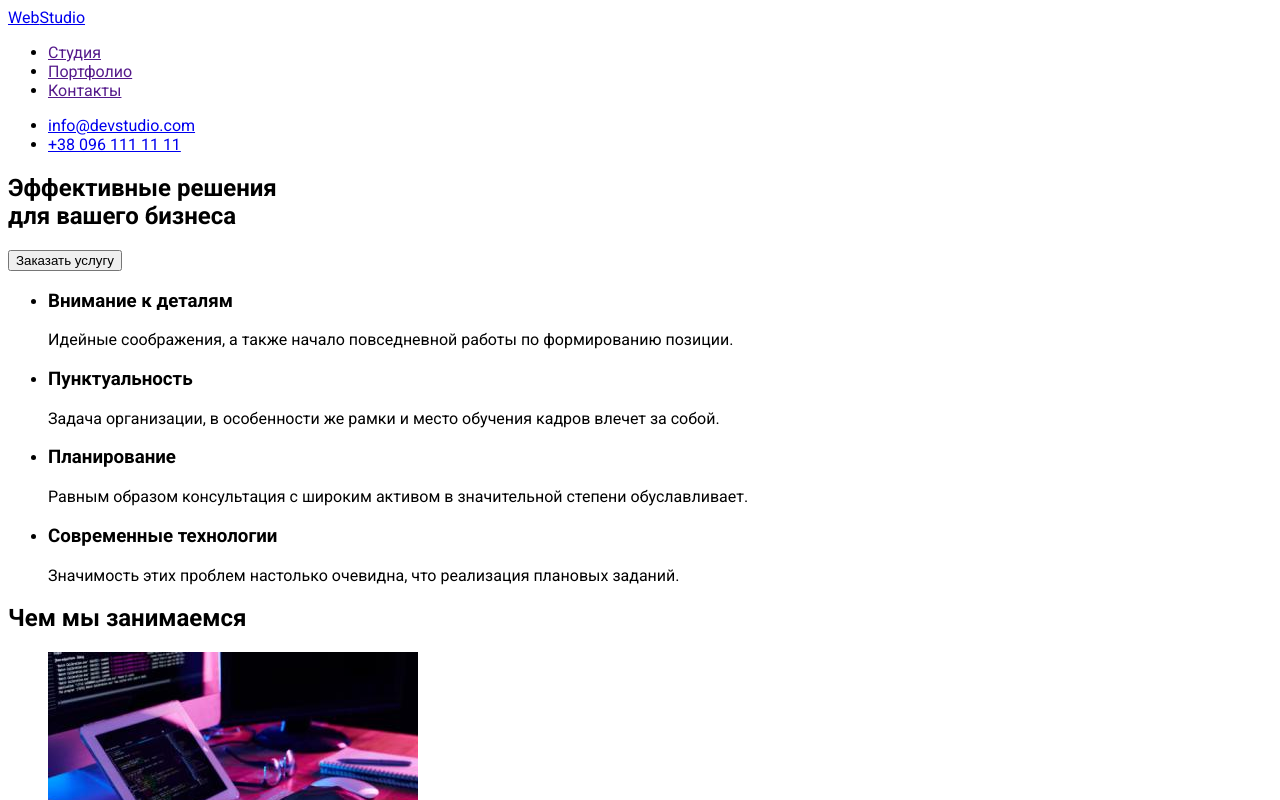
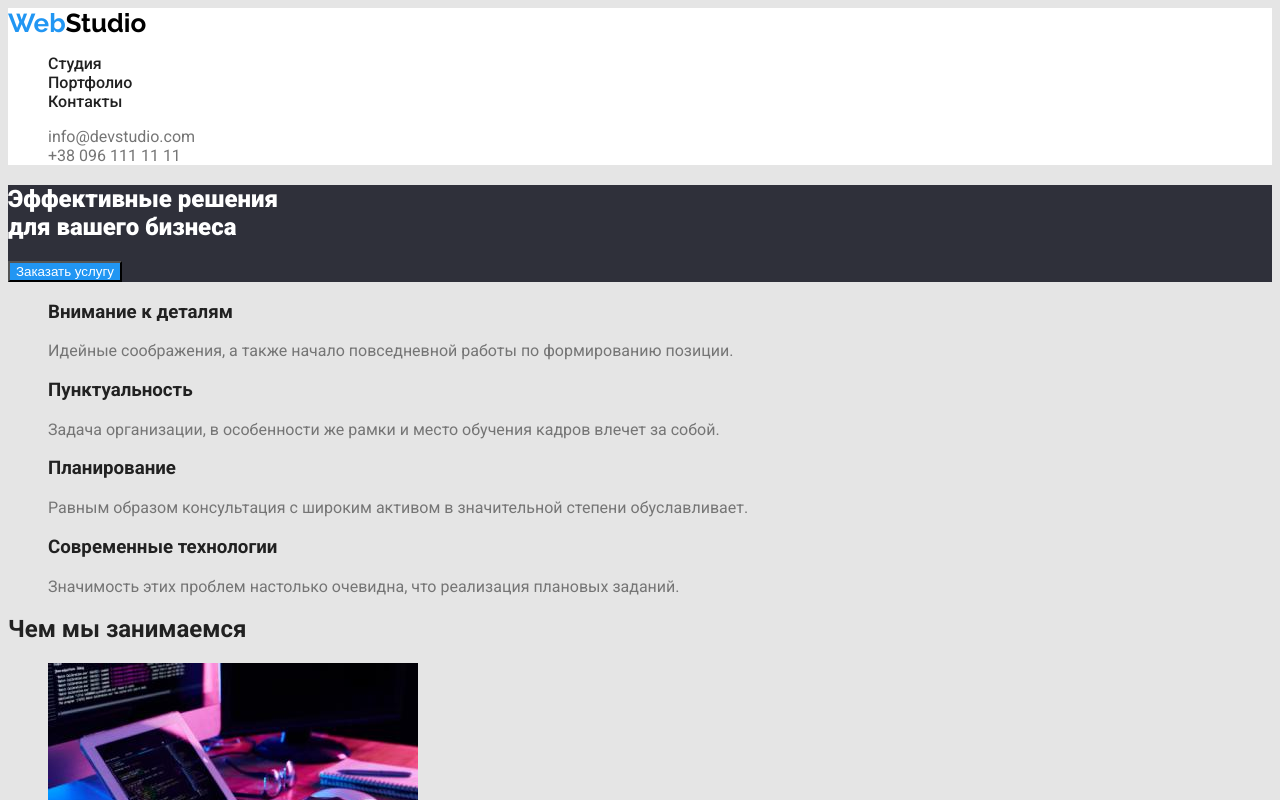
Before and after one commit to Shyshkan/goit-markup-hw-02, a plain HTML site: page index.html in a window 1280 px wide. Shown: the top 800 px of the page. Drawn offline with Linux system fonts and the light colour scheme.

Commit message:
add fonts colors

```diff
--- a/css/styles.css
+++ b/css/styles.css
@@ -1,4 +1,94 @@
-body{
-    font-family: 'Raleway', sans-serif;
-    font-family: 'Roboto', sans-serif;
+body {
+  color: #757575;
+  background: #e5e5e5;
+  font-family: "Raleway", sans-serif;
+  font-family: "Roboto", sans-serif;
 }
+a {
+  text-decoration: none;
+}
+ul {
+  list-style: none;
+}
+/* Шапка */
+header {
+  background-color: #ffffff;
+}
+.logo {
+  font-family: "Raleway";
+  font-weight: 700;
+  font-size: 26px;
+  color: #000000;
+}
+.logo span {
+  color: #2196f3;
+}
+.site-nav-item a {
+  font-weight: 500;
+  color: #212121;
+}
+.site-nav-item a:hover {
+  color: #2196f3;
+}
+.mail-tel-item a {
+  color: #757575;
+}
+.mail-tel-item a:hover {
+  color: #2196f3;
+}
+/* Банер */
+.hero {
+  color: #ffffff;
+  background-color: #2f303a;
+}
+.hero-title {
+  font-weight: 900;
+}
+.hero-button {
+  color: #ffffff;
+  background-color: #2196f3;
+}
+/* Особенности */
+.particular-title {
+  color: #212121;
+  font-weight: 700;
+}
+/* Чем мы занимаемся */
+.doing-title {
+  color: #212121;
+  font-weight: 700;
+}
+/* Наша команда */
+.team {
+  background-color: #f5f4fa;
+}
+.team-item {
+  background-color: #ffffff;
+  filter: drop-shadow(0px 4px 4px rgba(0, 0, 0, 0.25));
+}
+.team-name {
+  color: #212121;
+  font-weight: 500;
+}
+.team-position {
+  color: #757575;
+}
+footer {
+  background-color: #2f303a;
+}
+.contacts-address {
+  color: #ffffff;
+  font-style: normal;
+  letter-spacing: 0.03em;
+}
+.contacts-item {
+  color: rgba(255, 255, 255, 0.6);
+  font-style: normal;
+  letter-spacing: 0.03em;
+}
+/* текст #000000 */
+/* вторичный текст #212121 */
+/* акцент #2196F3 */
+/* белый #FFFFFF */
+/* контакт rgba(255, 255, 255, 0.6) */
+/* задник #2F303A */
--- a/index.html
+++ b/index.html
@@ -10,63 +10,67 @@
       href="https://fonts.googleapis.com/css2?family=Raleway:wght@700&family=Roboto:wght@400;500;700;900&display=swap"
       rel="stylesheet"
     />
+    <title>WebStudio</title>
     <link rel="stylesheet" href="./css/styles.css" />
-    <title>WebStudio</title>
   </head>
   <body>
     <!-- Шапка -->
     <header>
+      <a href="./index.html" lang="en" class="logo"> <span>Web</span>Studio</a>
       <nav>
-        <a href="./index.html" lang="en"> <span>Web</span>Studio</a>
-        <ul>
-          <li><a href="">Студия</a></li>
-          <li><a href="">Портфолио</a></li>
-          <li><a href="">Контакты</a></li>
+        <ul class="site-nav">
+          <li class="site-nav-item"><a href="">Студия</a></li>
+          <li class="site-nav-item"><a href="">Портфолио</a></li>
+          <li class="site-nav-item"><a href="">Контакты</a></li>
         </ul>
       </nav>
-      <ul>
-        <li><a href="mailto:info@devstudio.com">info@devstudio.com</a></li>
-        <li><a href="tel:+380961111111">+38 096 111 11 11</a></li>
+      <ul class="mail-tel">
+        <li class="mail-tel-item">
+          <a href="mailto:info@devstudio.com">info@devstudio.com</a>
+        </li>
+        <li class="mail-tel-item">
+          <a href="tel:+380961111111">+38 096 111 11 11</a>
+        </li>
       </ul>
     </header>
     <!-- Основная часть -->
     <main>
       <!-- Банер -->
-      <section>
-        <h1>
+      <section class="hero">
+        <h1 class="hero-title">
           Эффективные решения <br />
           для вашего бизнеса
         </h1>
-        <button type="button">Заказать услугу</button>
+        <button type="button" class="hero-button">Заказать услугу</button>
       </section>
       <!-- Особенности -->
       <section>
         <h2 hidden>Особенности</h2>
-        <ul>
+        <ul class="particular">
           <li>
-            <h3>Внимание к деталям</h3>
-            <p>
+            <h3 class="particular-title">Внимание к деталям</h3>
+            <p class="particular-text">
               Идейные соображения, а также начало повседневной работы по
               формированию позиции.
             </p>
           </li>
           <li>
-            <h3>Пунктуальность</h3>
-            <p>
+            <h3 class="particular-title">Пунктуальность</h3>
+            <p class="particular-text">
               Задача организации, в особенности же рамки и место обучения кадров
               влечет за собой.
             </p>
           </li>
           <li>
-            <h3>Планирование</h3>
-            <p>
+            <h3 class="particular-title">Планирование</h3>
+            <p class="particular-text">
               Равным образом консультация с широким активом в значительной
               степени обуславливает.
             </p>
           </li>
           <li>
-            <h3>Современные технологии</h3>
-            <p>
+            <h3 class="particular-title">Современные технологии</h3>
+            <p class="particular-text">
               Значимость этих проблем настолько очевидна, что реализация
               плановых заданий.
             </p>
@@ -74,8 +78,8 @@
         </ul>
       </section>
       <!-- Чем мы занимаемся -->
-      <section>
-        <h2>Чем мы занимаемся</h2>
+      <section class="doing">
+        <h2 class="doing-title">Чем мы занимаемся</h2>
         <ul>
           <li>
             <img
@@ -104,10 +108,10 @@
         </ul>
       </section>
       <!-- Наша команда -->
-      <section>
-        <h2>Наша команда</h2>
+      <section class="team">
+        <h2 class="team-title">Наша команда</h2>
         <ul>
-          <li>
+          <li class="team-item">
             <a href="">
               <img
                 src="./images/img_demyanenko.jpg"
@@ -115,10 +119,10 @@
                 width="270"
                 height="260"
             /></a>
-            <h3>Игорь Демьяненко</h3>
-            <p lang="en">Product Designer</p>
+            <h3 class="team-name">Игорь Демьяненко</h3>
+            <p lang="en" class="team-position">Product Designer</p>
           </li>
-          <li>
+          <li class="team-item">
             <a href="">
               <img
                 src="./images/img_repina.jpg"
@@ -126,10 +130,10 @@
                 width="270"
                 height="260"
             /></a>
-            <h3>Ольга Репина</h3>
-            <p lang="en">Frontend Developer</p>
+            <h3 class="team-name">Ольга Репина</h3>
+            <p lang="en" class="team-position">Frontend Developer</p>
           </li>
-          <li>
+          <li class="team-item">
             <a href="">
               <img
                 src="./images/img_tarasov.jpg"
@@ -137,10 +141,10 @@
                 width="270"
                 height="260"
             /></a>
-            <h3>Николай Тарасов</h3>
-            <p lang="en">Marketing</p>
+            <h3 class="team-name">Николай Тарасов</h3>
+            <p lang="en" class="team-position">Marketing</p>
           </li>
-          <li>
+          <li class="team-item">
             <a href="">
               <img
                 src="./images/img_yermakov.jpg"
@@ -148,26 +152,35 @@
                 width="270"
                 height="260"
             /></a>
-            <h3>Михаил Ермаков</h3>
-            <p lang="en">UI Designer</p>
+            <h3 class="team-name">Михаил Ермаков</h3>
+            <p lang="en" class="team-position">UI Designer</p>
           </li>
         </ul>
       </section>
     </main>
     <!-- Подвал -->
     <footer>
-      <a href="./index.html" lang="en"> <span>Web</span>Studio</a>
+      <a href="./index.html" lang="en" class="logo"> <span>Web</span>Studio</a>
       <address>
-        <ul>
+        <ul class="contacts">
           <li>
             <a
               href="https://goo.gl/maps/YjU4VwxiPXdr29Ng6"
               rel="noreferrer noopener"
+              class="contacts-address"
               >г. Киев, пр-т Леси Украинки, 26</a
             >
           </li>
-          <li><a href="mailto:info@devstudio.com">info@devstudio.com</a></li>
-          <li><a href="tel:+380961111111">+38 096 111 11 11</a></li>
+          <li>
+            <a href="mailto:info@devstudio.com" class="contacts-item"
+              >info@devstudio.com</a
+            >
+          </li>
+          <li>
+            <a href="tel:+380961111111" class="contacts-item"
+              >+38 096 111 11 11</a
+            >
+          </li>
         </ul>
       </address>
     </footer>
```
Also changed, not shown: images/application1.jpg (added), images/application2.jpg (added), images/application3.jpg (added), images/design1.jpg (added), images/design2.jpg (added), images/marketing1.jpg (added), images/marketing2.jpg (added), images/website1.jpg (added), images/website2.jpg (added).
